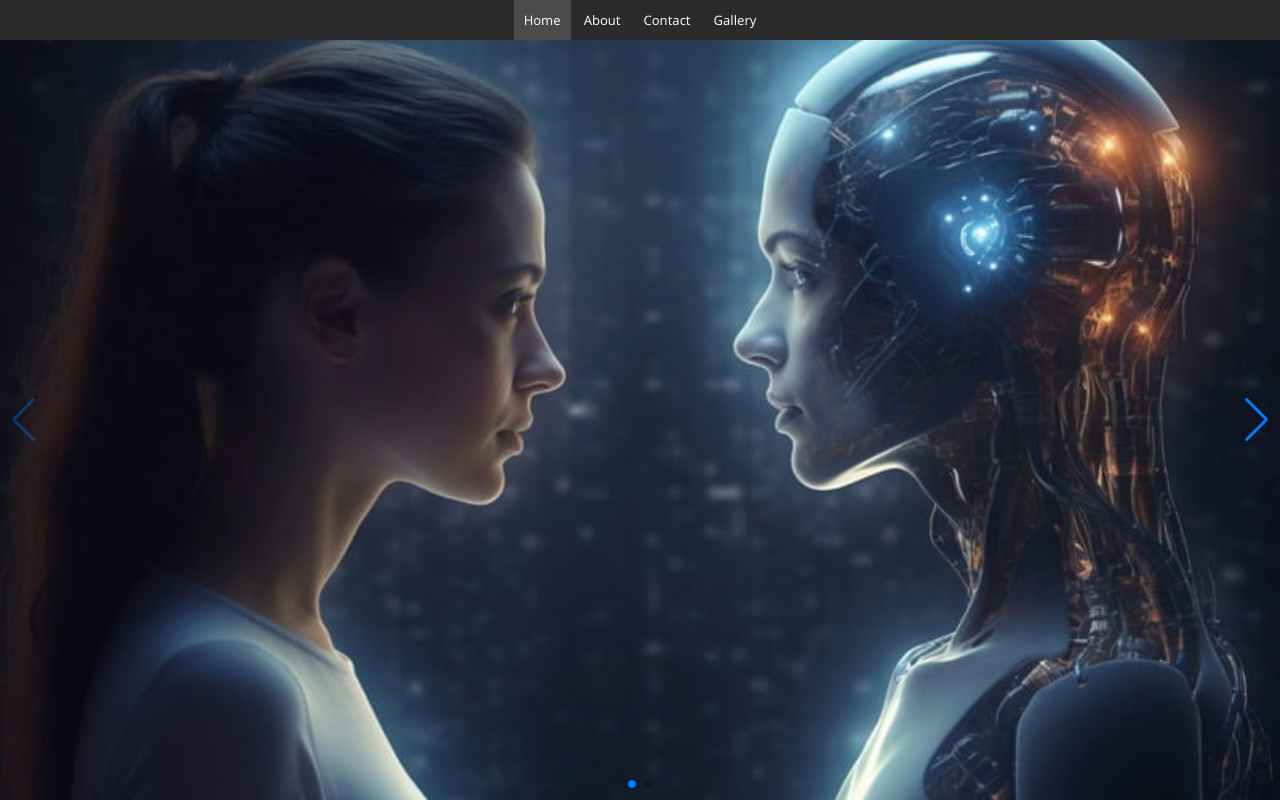
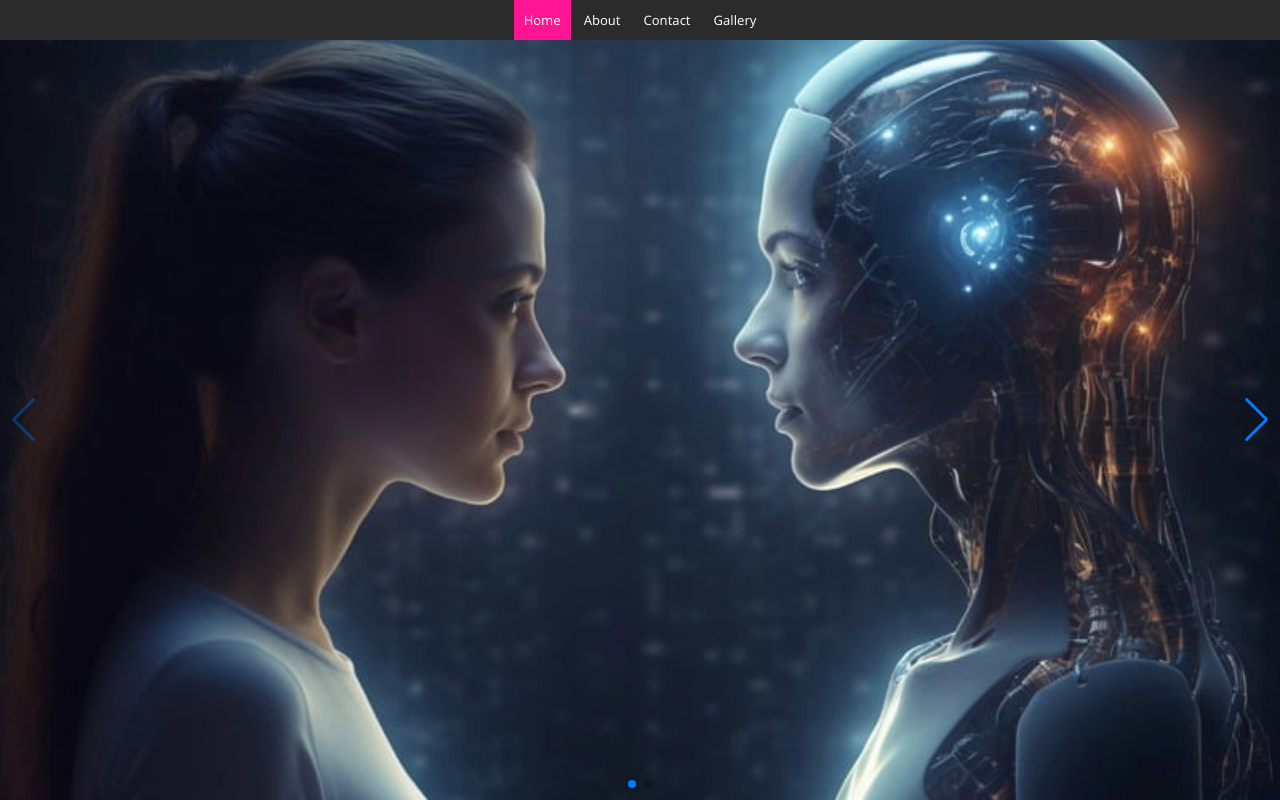
Before and after one commit to jarutNimra/hami, a website built with Vite: page index.html in a window 1280 px wide. In both pictures the pointer is over the link "Home". Shown: the top 800 px of the page. Built offline with nearby package versions, Linux system fonts and the light colour scheme.

Commit message:
change-menu

```diff
--- a/src/css/media/desktop/menu.css
+++ b/src/css/media/desktop/menu.css
@@ -25,7 +25,7 @@
         font-size: 13px;
         transition: 300ms;
         &:hover {
-          background-color: #4b4b4b;
+          background-color: deeppink;
         }
       }
     }
--- a/src/css/media/mobile/menu.css
+++ b/src/css/media/mobile/menu.css
@@ -24,7 +24,7 @@
         font-size: 13px;
         transition: 300ms;
         &:hover {
-          background-color: #4b4b4b;
+          background-color: deeppink;
         }
       }
     }
```
Also changed, not shown: 1 other file.
